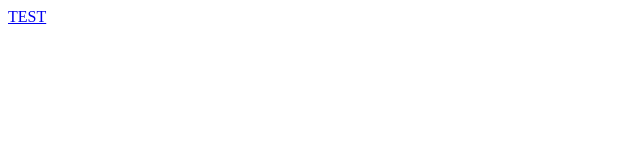
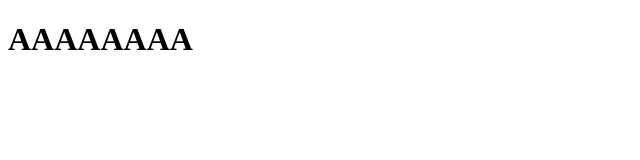
Before and after one commit to piotrmadeja/13.8-HTTP-server, a website: page index.html in a window 1280 px wide. Shown: the whole page, without its empty margins (0-640 px from the left). Drawn offline with Linux system fonts and the light colour scheme.

Commit message:
Update index.html

```diff
--- a/index.html
+++ b/index.html
@@ -6,6 +6,6 @@
     <title>13.8 Nasz własny server http</title>
   </head>
   <body>
-    <a href="http://localhost:9000/test">TEST</a>
+    <h1>AAAAAAAA</h1>
   </body>
 </html>
```
